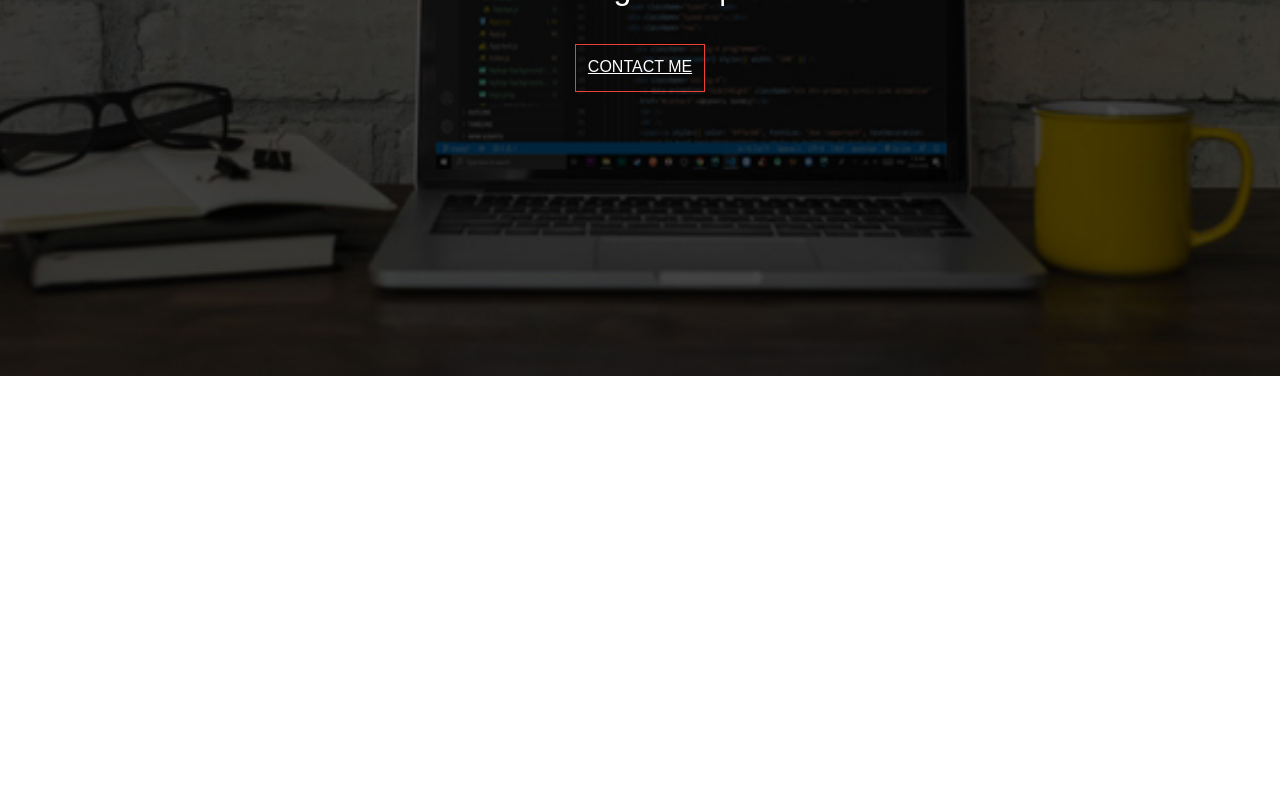
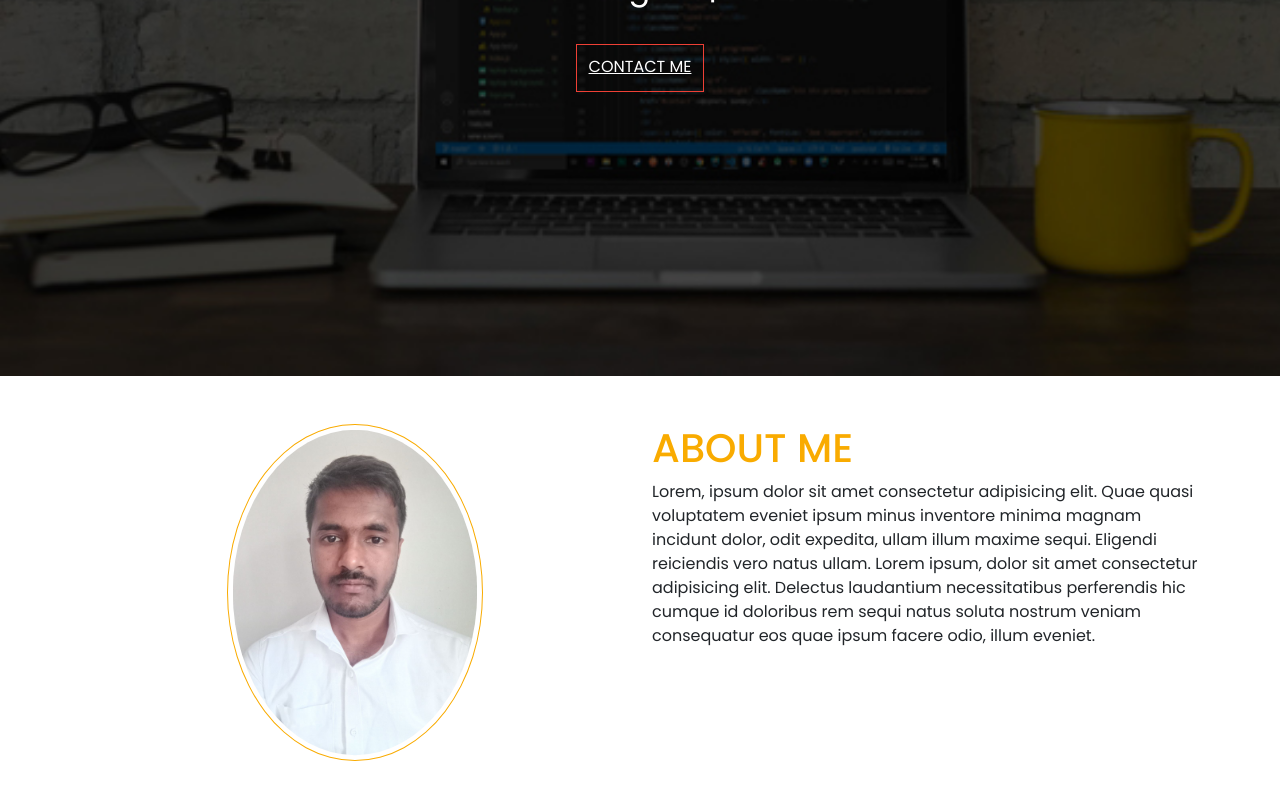
Before and after one commit to RupeshDev18/portfolio-project, a React (Create React App) app: page / in a window 1280 px wide. Shown: the part 456-1256 px from the top of the page. Before the commit the page ends 832 px from the top, so only its background shows below. Built offline with nearby package versions, Linux system fonts and the light colour scheme; a web font is replaced by a local one.

Commit message:
about me section completed

```diff
--- a/src/App.css
+++ b/src/App.css
@@ -9,7 +9,7 @@
 }
 
 body{
-  font-family: "Roboto Condesed" sans-serif;
+  font-family:  "Poppins","Roboto Condensed", sans-serif !important;
 }
 /*************************** NAVBAR *******************************/
 nav{
@@ -76,7 +76,6 @@
   justify-content: center;
   align-items: center;
   text-align: center;
-  font-family: "Roboto Condesed" , sans-serif;
   z-index: 1;
 }
 .main-info h1{
@@ -127,3 +126,26 @@
     display: none;
   }
 }
+
+/************************ ABOUT ME ************************/
+.photo-wrap{
+  display: flex;
+  justify-content: center;
+  align-items: center;
+}
+.profile-img{
+  width: 16rem;
+  border-radius: 50%;
+  padding: .3rem;
+  border: 1px solid var(--primary-orange);
+}
+
+.about-heading{
+  color: var(--primary-orange);
+  text-transform: uppercase;
+}
+@media(max-width:468px){
+  .profile-img{
+    width:10rem;
+  }
+}
--- a/src/App.js
+++ b/src/App.js
@@ -3,6 +3,7 @@
 import Navbar from './Components/Navbar';
 import Header from './Components/Header';
 import Particles from 'react-tsparticles';
+import AboutMe from './Components/AboutMe';
 function App() {
   return (
     <>
@@ -28,7 +29,7 @@
     />
     <Navbar/>
     <Header/>
-
+    <AboutMe/>
     </>
   );
 }
--- /dev/null
+++ b/src/Components/AboutMe.js
@@ -0,0 +1,28 @@
+import React from 'react'
+import author from "../profile.jpg"
+export default function AboutMe() {
+  return (
+    <div className='container py-5'>
+      <div className="row">
+        <div className="col-lg-6 col-xm-12">
+            <div className="photo-wrap mb-5">
+            <img src={author} alt="profile..." className='profile-img'  />
+            </div>
+        </div>
+        <div className="col-lg-6 col-xm-12">
+            <h1 className='about-heading'>about me</h1>
+            <p>
+                Lorem, ipsum dolor sit amet consectetur adipisicing elit. Quae quasi
+                voluptatem eveniet ipsum minus inventore minima magnam incidunt dolor,
+                odit expedita, ullam illum maxime sequi. Eligendi reiciendis vero natus
+                ullam.
+                Lorem ipsum, dolor sit amet consectetur adipisicing elit. Delectus
+                laudantium necessitatibus perferendis hic cumque id doloribus rem sequi
+                natus soluta nostrum veniam consequatur eos quae ipsum facere odio, illum
+                eveniet.
+            </p>
+        </div>
+      </div>
+    </div>
+  )
+}
```
Also changed, not shown: src/profile.jpg (added).
